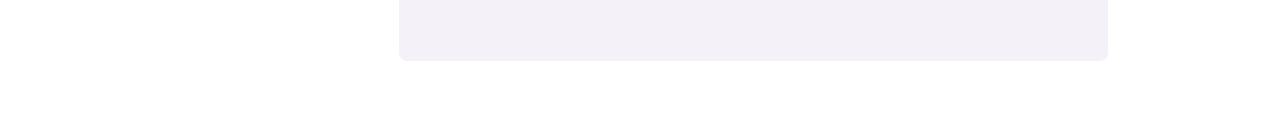
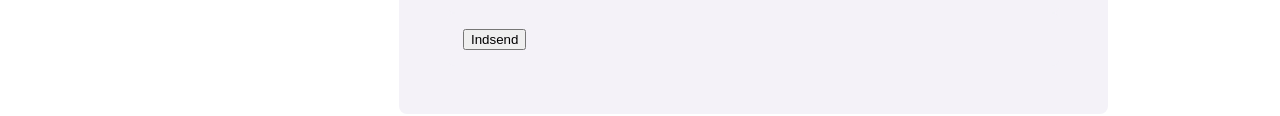
Before and after one commit to anso0004/formular-oevelse-master, a plain HTML site: page index.html in a window 1280 px wide. Shown: the part 644-760 px from the top of the page. Drawn offline with Linux system fonts and the light colour scheme.

Commit message:
indsend knap

```diff
--- a/index.html
+++ b/index.html
@@ -62,8 +62,11 @@
             <textarea name="besked" id="" cols="70" rows="5"></textarea>
           </label>
         </div>
+        <div class="form-felt">
+          <button type="submit">Indsend</button>
+        </div>
+      </form>
 
-      </form>
     </section>
   </main>
 </body>
```
